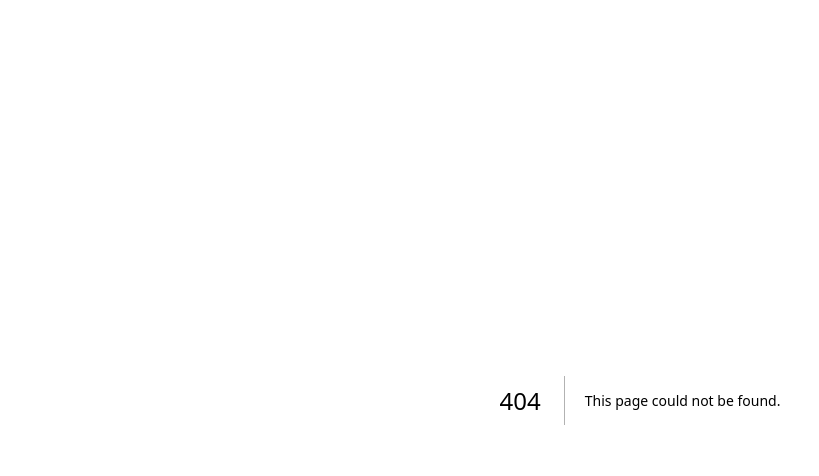
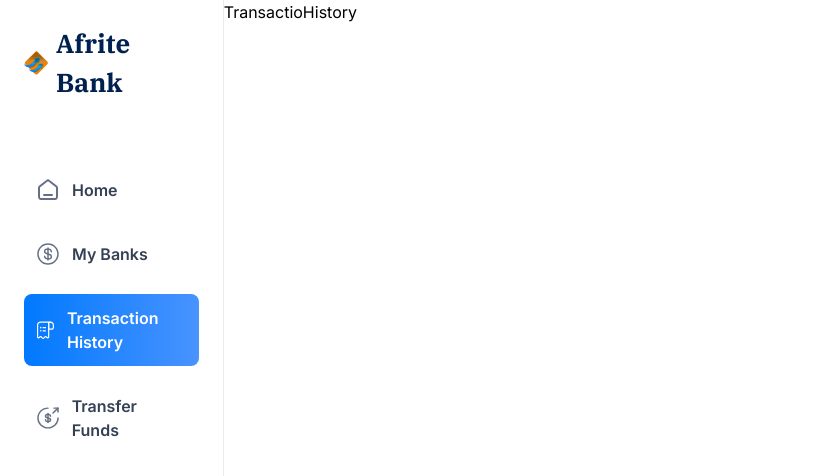
Before and after one commit to Emmanuel-Ejeagha/Afrite_Bank, a Next.js app: page /transaction-history in a window 1280 px wide. Before the commit this address had no page. Shown: the top 476 px of the page, without its empty margins (0-819 px from the left). Built offline with nearby package versions, Linux system fonts and the light colour scheme.

Commit message:
Add: layout of home page

```diff
--- /dev/null
+++ b/app/(root)/transaction-history/page.tsx
@@ -0,0 +1,7 @@
+import React from "react";
+
+const TransactioHistory = () => {
+  return <div>TransactioHistory</div>;
+};
+
+export default TransactioHistory;
```
